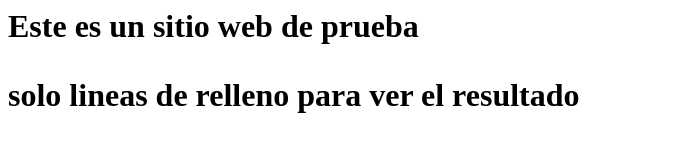
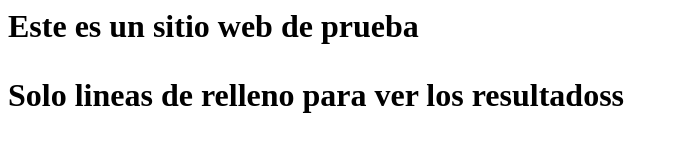
Before and after one commit to alxroo/alxroo, a plain HTML site: page index.html in a window 1280 px wide. Shown: the whole page, without its empty margins (0-678 px from the left). Drawn offline with Linux system fonts and the light colour scheme.

Commit message:
Update index.html

```diff
--- a/index.html
+++ b/index.html
@@ -1,2 +1,2 @@
 <h1>Este es un sitio web de prueba<h1>
-<p>solo lineas de relleno para ver el resultado</p>
+<p>Solo lineas de relleno para ver los resultadoss</p>
```
